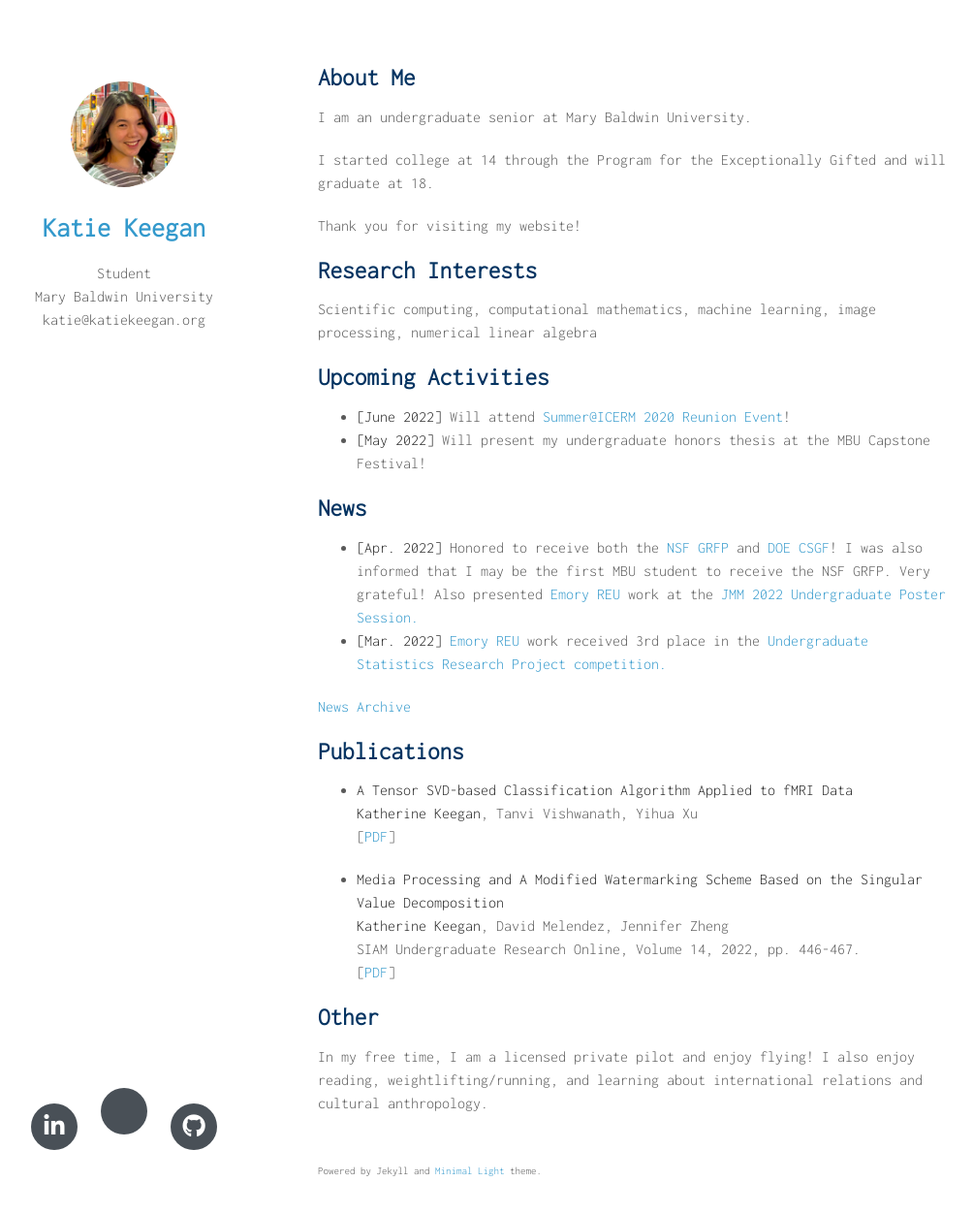
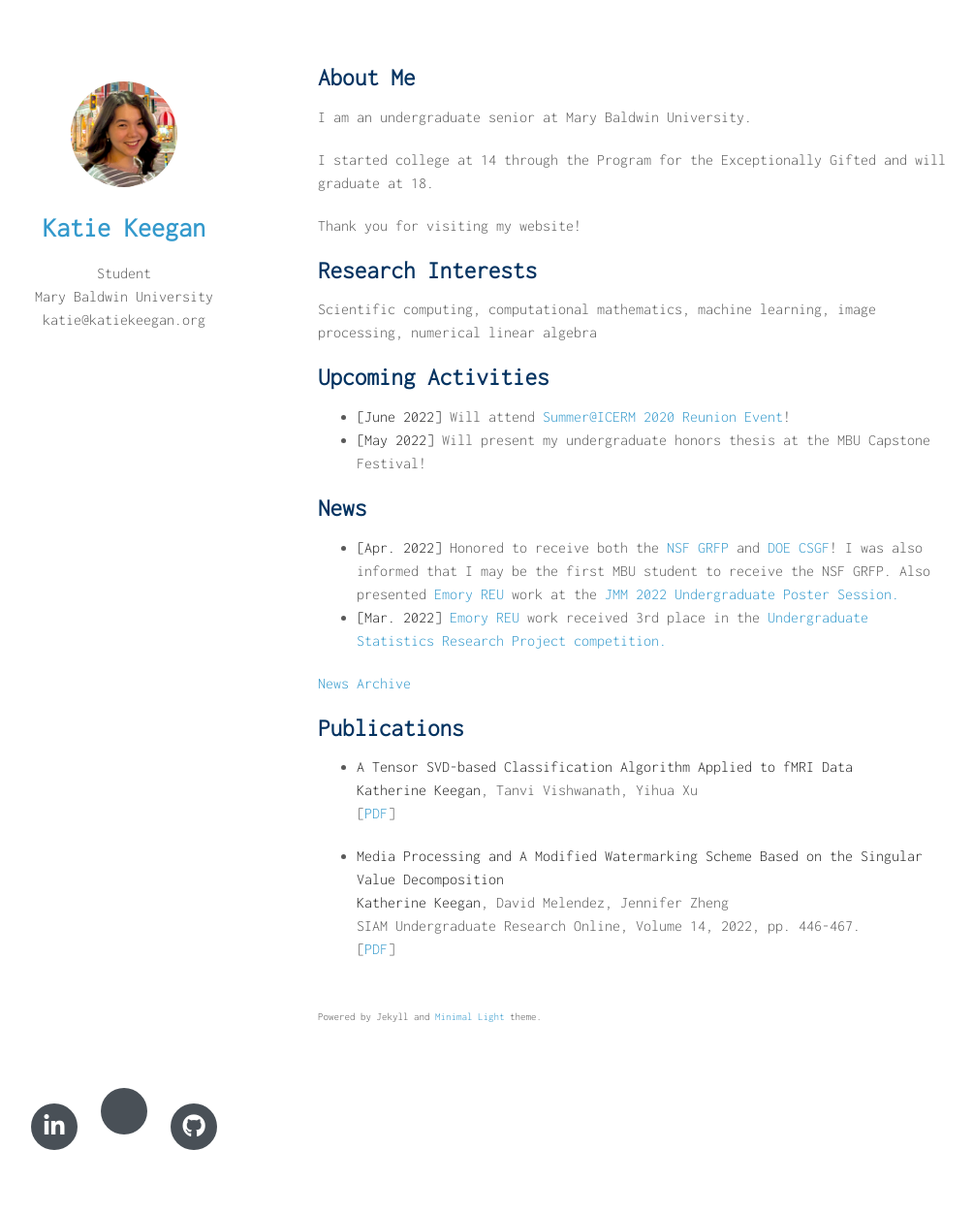
Before and after one commit to katiekeegan/katiekeegan, a Jekyll site: the page built from index.md, in a window 1280 px wide and 1288 px high. Shown: the top 1252 px of the window at 97% size, without its empty margins (142-1146 px from the left). Built offline with Jekyll 4.4.1, drawn with Linux system fonts in a browser that asks for light colours; nearby versions of some CDN libraries; a style sheet for code colours, icons or effects is not loaded; our own code applies the rules of GitHub Pages for plain Markdown files.

Commit message:
Update index.md

```diff
--- a/index.md
+++ b/index.md
@@ -22,7 +22,7 @@ Scientific computing, computational mathematics, machine learning, image process
 
 ## News
 
-- **[Apr. 2022]** Honored to receive both the [NSF GRFP](https://www.research.gov/grfp/AwardeeList.do?method=loadAwardeeList) and [DOE CSGF](https://www.krellinst.org/csgf/)! I was also informed that I may be the first MBU student to receive the NSF GRFP. Very grateful! Also presented [Emory REU](http://www.mathcs.emory.edu/site/scicomp/REURET/) work at the [JMM 2022 Undergraduate Poster Session.](https://meetings.ams.org/math/jmm2022/meetingapp.cgi/Paper/8333)
+- **[Apr. 2022]** Honored to receive both the [NSF GRFP](https://www.research.gov/grfp/AwardeeList.do?method=loadAwardeeList) and [DOE CSGF](https://www.krellinst.org/csgf/)! I was also informed that I may be the first MBU student to receive the NSF GRFP. Also presented [Emory REU](http://www.mathcs.emory.edu/site/scicomp/REURET/) work at the [JMM 2022 Undergraduate Poster Session.](https://meetings.ams.org/math/jmm2022/meetingapp.cgi/Paper/8333)
 - **[Mar. 2022]** [Emory REU](http://www.mathcs.emory.edu/site/scicomp/REURET/) work received 3rd place in the [Undergraduate Statistics Research Project competition.](https://www.causeweb.org/usproc/usresp/2021/fall/winners)
 
 [News Archive](news.md)
@@ -43,7 +43,3 @@ Scientific computing, computational mathematics, machine learning, image process
   SIAM Undergraduate Research Online, Volume 14, 2022, pp. 446-467.
   <br>
   [[PDF](https://www.siam.org/Portals/0/Documents/S141166PDF.pdf?ver=2021-09-23-070730-093)]
-
-## Other
-
-In my free time, I am a licensed private pilot and enjoy flying! I also enjoy reading, weightlifting/running, and learning about international relations and cultural anthropology.
```
